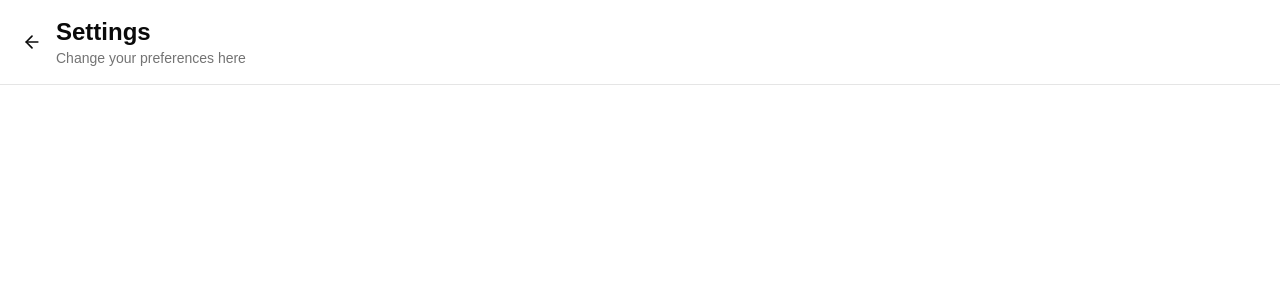
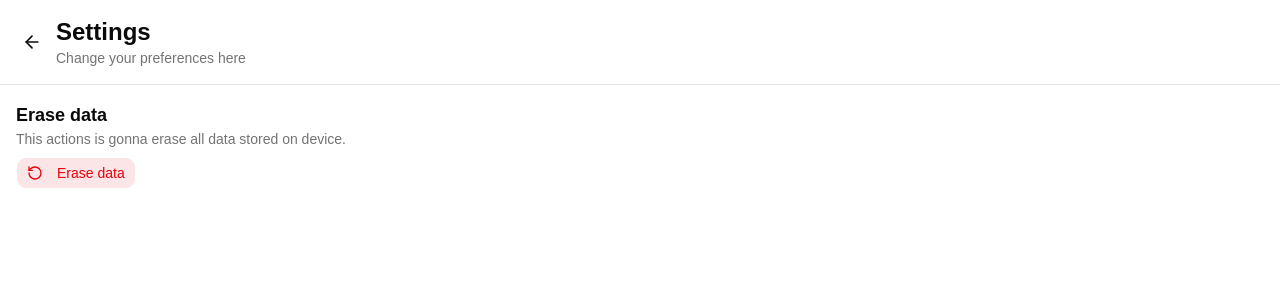
Before and after one commit to fredrikj31/simple-shopping-list, a React (Vite) app: page /settings in a window 1280 px wide. Shown: the top 300 px of the page. Built offline with nearby package versions, Linux system fonts and the light colour scheme.

Commit message:
feat(routes): adds erase data dialog to settings route

```diff
--- a/src/routes/settings/route.tsx
+++ b/src/routes/settings/route.tsx
@@ -1,6 +1,7 @@
 import { Button } from "@shadcn-ui/components/ui/button";
-import { ArrowLeft } from "lucide-react";
+import { ArrowLeft, RotateCcw } from "lucide-react";
 import { Link } from "react-router";
+import { EraseDataDialog } from "../../components/EraseDataDialog";
 
 export const SettingsRoute = () => {
   return (
@@ -20,6 +21,21 @@ export const SettingsRoute = () => {
           </div>
         </div>
       </header>
+
+      <div className="mx-4 mt-4">
+        <h2 className="text-lg font-semibold">Erase data</h2>
+        <p className="text-sm text-muted-foreground mb-2">
+          This actions is gonna erase all data stored on device.
+        </p>
+        <EraseDataDialog
+          triggerElement={
+            <Button variant="destructive">
+              <RotateCcw className="h-4 w-4 mr-2" />
+              Erase data
+            </Button>
+          }
+        />
+      </div>
     </main>
   );
 };
```
